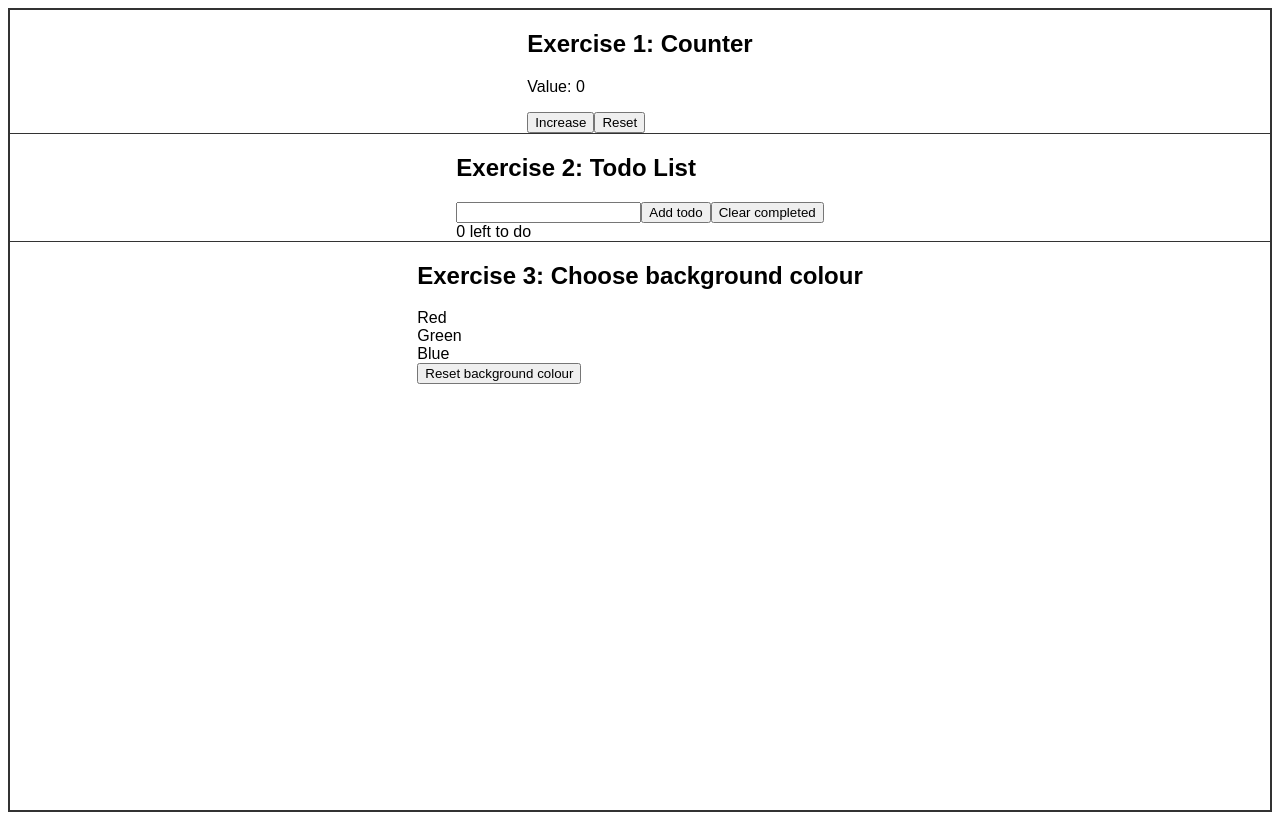
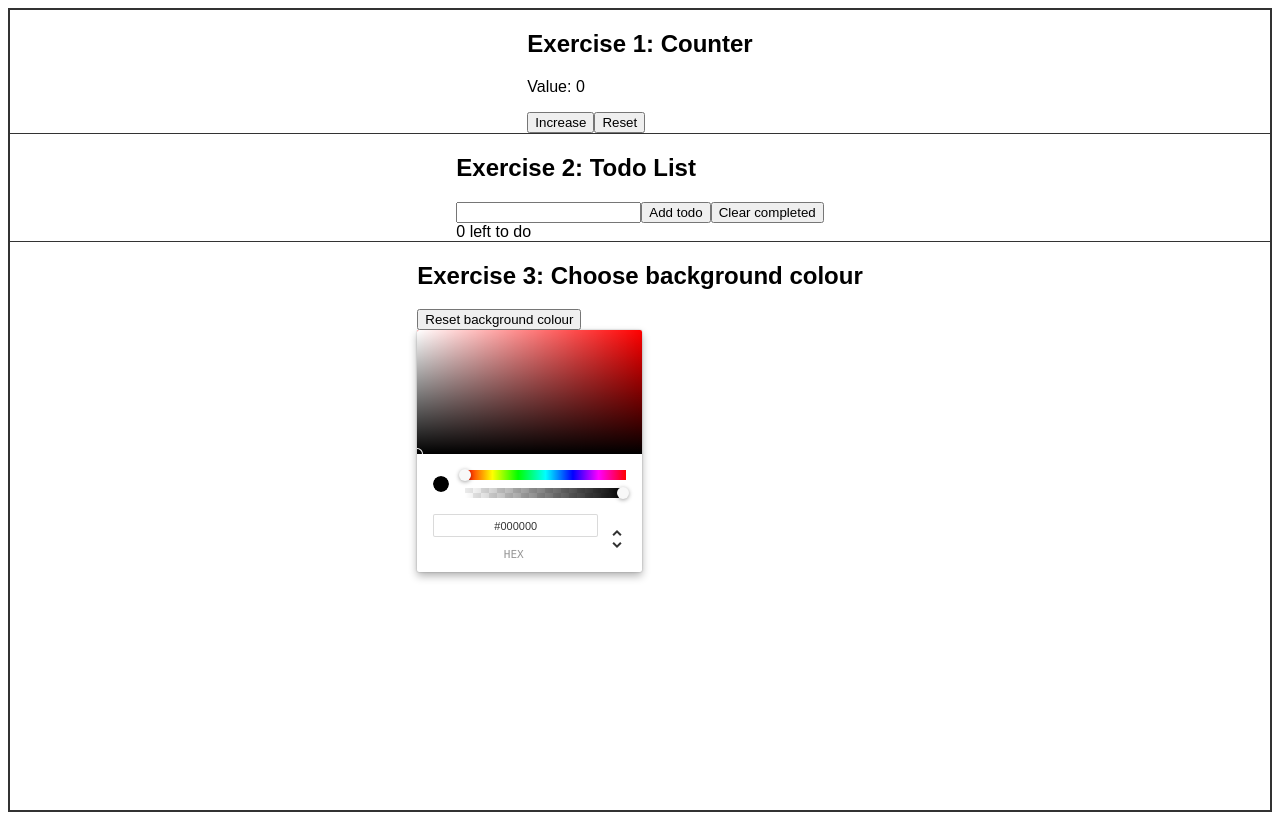
Before and after one commit to TomHolidayUK/react-refresher-exercises, a React (Create React App) app: page / in a window 1280 px wide. Built offline with nearby package versions, Linux system fonts and the light colour scheme.

Commit message:
end of exercise 3

```diff
--- a/package.json
+++ b/package.json
@@ -12,6 +12,7 @@
     "@types/react": "^19.1.2",
     "@types/react-dom": "^19.1.2",
     "react": "^19.1.0",
+    "react-color": "^2.19.3",
     "react-dom": "^19.1.0",
     "react-scripts": "5.0.1",
     "typescript": "^4.9.5",
@@ -40,5 +41,8 @@
       "last 1 firefox version",
       "last 1 safari version"
     ]
+  },
+  "devDependencies": {
+    "@types/react-color": "^3.0.13"
   }
 }
--- a/src/Components/Exercise3.tsx
+++ b/src/Components/Exercise3.tsx
@@ -1,24 +1,17 @@
 import React, { useState } from "react";
+import { ChromePicker } from "react-color";
 
 export default function Exercise3() {
-  const colours = ["Red", "Green", "Blue"];
-
   const [colour, setColour] = useState("");
-
-  function changeBackground(colour: string) {
-    console.log(colour);
-    setColour(colour);
-  }
 
   return (
     <div style={{ backgroundColor: colour, height: "100vh" }}>
       <h2>Exercise 3: Choose background colour</h2>
-      {colours.map((colour, index) => (
-        <div key={index} onClick={() => changeBackground(colour)}>
-          {colour}
-        </div>
-      ))}
       <button onClick={() => setColour("")}>Reset background colour</button>
+      <ChromePicker
+        color={colour}
+        onChange={(updated) => setColour(updated.hex)}
+      />
     </div>
   );
 }
```
Also changed, not shown: 1 other file (tests, documents, lock files or other folders).
